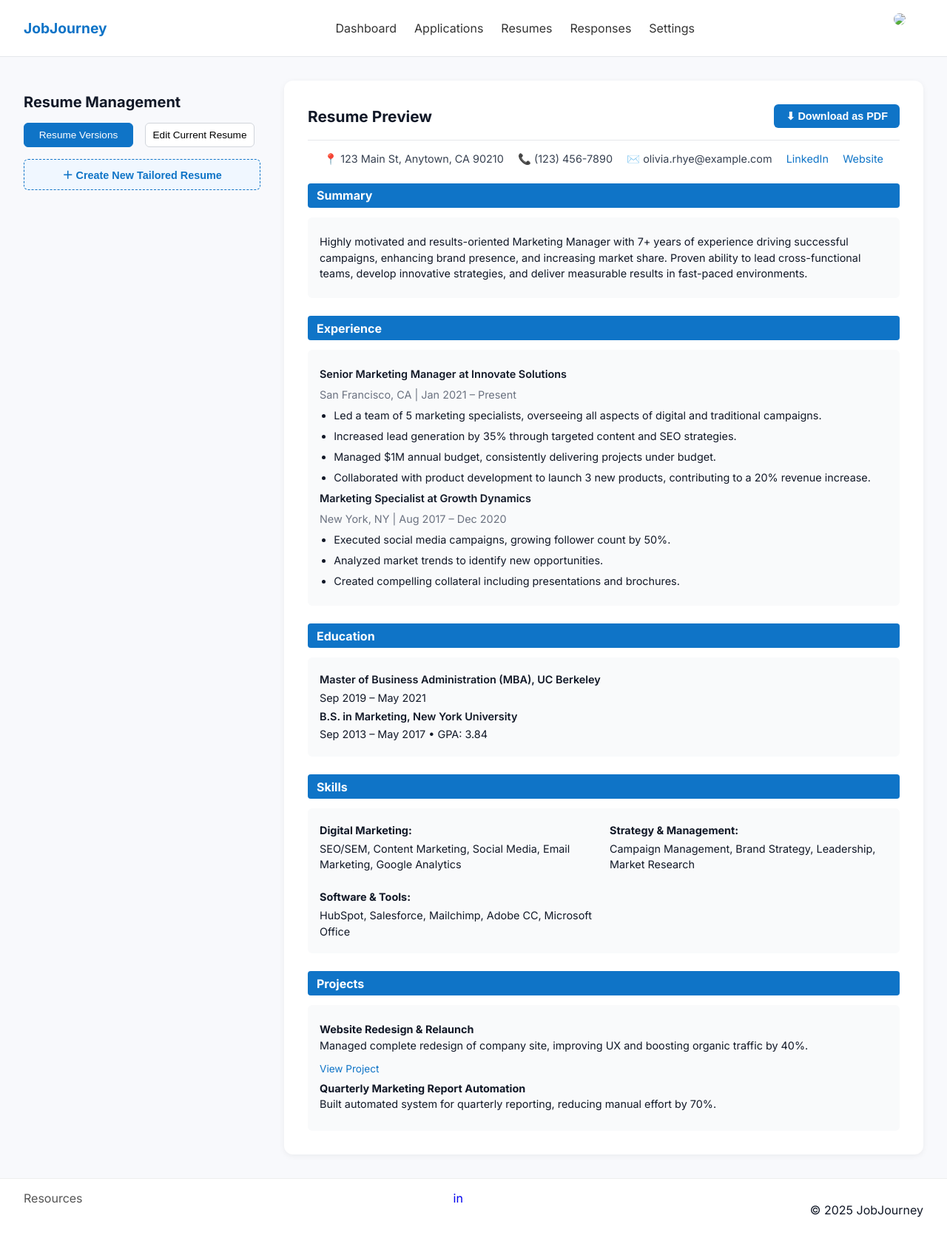
After one commit to ishhaan6233/resume, a Django app: template resume_app/templates/resumes.html in a window 1280 px wide. The commit adds this page. Shown: the whole page at 74% size. Run offline with Django 3.2, Linux system fonts and the light colour scheme; the template is opened without the code that fills it, so the values that code supplies are empty; some libraries are stand-ins or nearby versions.

Commit message:
implement resume feature

```diff
--- /dev/null
+++ b/requirements.txt
@@ -0,0 +1,3 @@
+asgiref==3.9.1
+Django==5.2.6
+sqlparse==0.5.3
--- /dev/null
+++ b/resume_app/static/resumes.css
@@ -0,0 +1,335 @@
+/* ===== General ===== */
+body {
+  margin: 0;
+  font-family: 'Inter', sans-serif;
+  background: #f8f9fc;
+  color: #111827;
+}
+
+/* ===== Navbar ===== */
+.navbar {
+  display: flex;
+  justify-content: space-between;
+  align-items: center;
+  background: #fff;
+  border-bottom: 1px solid #e5e7eb;
+  padding: 0.75rem 2rem;
+}
+
+.navbar .logo {
+  font-weight: 700;
+  font-size: 1.2rem;
+  color: #0f74c7;
+}
+
+.navbar .menu {
+  display: flex;
+  gap: 1.5rem;
+}
+
+.navbar .menu a {
+  text-decoration: none;
+  font-size: 0.95rem;
+  font-weight: 500;
+  color: #555;
+}
+
+.navbar .menu a.active {
+  color: #0f74c7;
+  font-weight: 700;
+}
+
+.navbar .avatar {
+  width: 36px;
+  height: 36px;
+  border-radius: 50%;
+  overflow: hidden;
+}
+
+.navbar .avatar img {
+  width: 100%;
+  height: 100%;
+  object-fit: cover;
+}
+
+/* ===== Layout ===== */
+.page {
+  display: grid;
+  grid-template-columns: 320px 1fr;
+  gap: 2rem;
+  padding: 2rem;
+}
+
+/* ===== Left Panel ===== */
+.left-panel h2 {
+  font-size: 1.25rem;
+  font-weight: 700;
+  margin-bottom: 1rem;
+}
+
+/* Toolbar (pill tabs + create button) */
+.toolbar {
+  display: flex;
+  gap: 0.5rem;
+  margin-bottom: 1rem;
+}
+
+.toolbar .tab {
+  flex: 1;
+  text-align: center;
+  padding: 0.5rem;
+  background: #fff;
+  border: 1px solid #d1d5db;
+  border-radius: 6px;
+  font-size: 0.85rem;
+  font-weight: 500;
+  cursor: pointer;
+}
+
+.toolbar .tab.active {
+  background: #0f74c7;
+  color: #fff;
+  border-color: #0f74c7;
+}
+
+.create-btn {
+  display: block;
+  width: 100%;
+  margin-bottom: 1rem;
+  padding: 0.6rem;
+  border: 1px dashed #0f74c7;
+  border-radius: 6px;
+  background: #f0f7ff;
+  font-size: 0.9rem;
+  font-weight: 600;
+  color: #0f74c7;
+  cursor: pointer;
+}
+
+/* Resume Card */
+.resume-card {
+  background: #fff;
+  border: 1px solid #e5e7eb;
+  border-radius: 8px;
+  padding: 1rem;
+  box-shadow: 0 1px 2px rgba(0,0,0,0.05);
+  position: relative;
+  margin-bottom: 1rem;
+}
+
+.resume-card.active {
+  border: 2px solid #0f74c7;
+}
+
+.resume-card h3 {
+  font-size: 1rem;
+  font-weight: 600;
+  margin: 0 0 0.5rem;
+}
+
+.resume-card .meta {
+  font-size: 0.8rem;
+  color: #6b7280;
+  margin-bottom: 0.4rem;
+}
+
+/* Status badge top-right */
+.resume-card .badge {
+  position: absolute;
+  top: 0.8rem;
+  right: 0.8rem;
+  background: #0f74c7;
+  color: #fff;
+  font-size: 0.75rem;
+  font-weight: 600;
+  padding: 0.2rem 0.6rem;
+  border-radius: 999px;
+}
+
+/* Card actions */
+.resume-card .actions {
+  margin-top: 0.8rem;
+  display: flex;
+  gap: 0.6rem;
+}
+
+.resume-card .actions button {
+  background: none;
+  border: none;
+  cursor: pointer;
+  font-size: 1rem;
+  color: #6b7280;
+}
+
+.resume-card .actions button:hover {
+  color: #0f74c7;
+}
+
+.resume-card .set-active {
+  margin-left: auto;
+  font-size: 0.8rem;
+  background: #f9fafb;
+  border: 1px solid #d1d5db;
+  border-radius: 6px;
+  padding: 0.3rem 0.6rem;
+  cursor: pointer;
+}
+
+.resume-card .set-active:hover {
+  border-color: #0f74c7;
+  color: #0f74c7;
+}
+
+/* ===== Right Panel (Preview) ===== */
+.preview-panel {
+  background: #fff;
+  border-radius: 12px;
+  padding: 2rem;
+  box-shadow: 0 2px 8px rgba(0,0,0,0.06);
+}
+
+.preview-header {
+  display: flex;
+  justify-content: space-between;
+  align-items: center;
+  margin-bottom: 1rem;
+}
+
+.preview-header h2 {
+  font-size: 1.3rem;
+  font-weight: 700;
+  margin: 0;
+}
+
+.preview-header button {
+  background: #0f74c7;
+  color: #fff;
+  border: none;
+  padding: 0.5rem 1rem;
+  border-radius: 6px;
+  cursor: pointer;
+  font-size: 0.9rem;
+  font-weight: 600;
+}
+
+.preview-header button:hover {
+  background: #0c5ba0;
+}
+
+.preview-panel hr {
+  border: none;
+  border-top: 1px solid #e5e7eb;
+  margin: 1rem 0;
+}
+
+/* Contact section */
+.contact {
+  display: flex;
+  justify-content: center;
+  flex-wrap: wrap;
+  gap: 1.2rem;
+  font-size: 0.9rem;
+  color: #374151;
+  margin-bottom: 1.5rem;
+}
+
+.contact a {
+  color: #0f74c7;
+  text-decoration: none;
+  font-weight: 500;
+}
+
+.contact a:hover {
+  text-decoration: underline;
+}
+
+/* Section blocks */
+.section {
+  margin-top: 1.5rem;
+}
+
+.section h3 {
+  background: #0f74c7;
+  color: #fff;
+  padding: 0.4rem 0.75rem;
+  border-radius: 4px;
+  font-size: 1rem;
+  font-weight: 700;
+  margin-bottom: 0.8rem;
+}
+
+/* Content box inside sections */
+.section .content {
+  background: #f9fafb;
+  padding: 1rem;
+  border-radius: 6px;
+}
+
+.section p,
+.section li {
+  font-size: 0.9rem;
+  line-height: 1.5;
+  margin: 0.4rem 0;
+}
+
+.section ul {
+  padding-left: 1.2rem;
+  margin: 0.4rem 0;
+}
+
+/* Job / Role styling */
+.job-title {
+  font-weight: 600;
+  font-size: 1rem;
+  margin: 0.2rem 0;
+}
+
+.job-meta {
+  font-size: 0.85rem;
+  color: #6b7280;
+  margin-bottom: 0.5rem;
+}
+
+/* Education */
+.education p {
+  margin: 0.2rem 0;
+  font-size: 0.9rem;
+}
+
+.education .degree {
+  font-weight: 600;
+}
+
+/* Skills grid */
+.skills-grid {
+  display: grid;
+  grid-template-columns: 1fr 1fr;
+  gap: 1rem;
+}
+
+.skills-grid p {
+  margin: 0.2rem 0;
+}
+
+/* Projects */
+.projects p {
+  margin-bottom: 0.6rem;
+}
+
+.projects a {
+  display: inline-block;
+  color: #0f74c7;
+  font-size: 0.85rem;
+  text-decoration: none;
+}
+
+.projects a:hover {
+  text-decoration: underline;
+}
+
+/* ===== Responsive ===== */
+@media (max-width: 1000px) {
+  .page {
+    grid-template-columns: 1fr;
+  }
+}
--- a/resume_app/templates/base.html
+++ b/resume_app/templates/base.html
@@ -6,6 +6,7 @@
     <meta name="viewport" content="width=device-width, initial-scale=1.0" />
     <title>{% block title %}JobJourney{% endblock %}</title>
     <link rel="stylesheet" href="{% static 'style.css' %}" />
+    <link rel="stylesheet" href="{% static 'resumes.css'%}" />
     <link rel="preconnect" href="https://fonts.googleapis.com" />
     <link rel="preconnect" href="https://fonts.gstatic.com" crossorigin />
     <link
@@ -20,7 +21,7 @@
       <ul class="nav-links">
         <li><a href="{% url 'home' %}">Dashboard</a></li>
         <li><a href="{% url 'applications' %}">Applications</a></li>
-        <li><a href="#">Resumes</a></li>
+        <li><a href="{% url 'resumes' %}">Resumes</a></li>
         <li><a href="#">Responses</a></li>
         <li><a href="#">Settings</a></li>
       </ul>
--- /dev/null
+++ b/resume_app/templates/resumes.html
@@ -0,0 +1,139 @@
+{% extends "base.html" %}
+{% load static %}
+
+{% block title %}Resumes - JobJourney{% endblock %}
+
+{% block content %}
+
+
+<div class="page">
+  <!-- ===== Left Panel ===== -->
+  <div class="left-panel">
+    <h2>Resume Management</h2>
+
+    <!-- Toolbar -->
+    <div class="toolbar">
+      <button class="tab active">Resume Versions</button>
+      <button class="tab">Edit Current Resume</button>
+    </div>
+
+    <button class="create-btn">＋ Create New Tailored Resume</button>
+
+    <!-- Resume Cards -->
+    {% for resume in resumes %}
+    <div class="resume-card {% if resume.status == 'Active' %}active{% endif %}">
+      <h3>{{ resume.name }}</h3>
+      <div class="meta">Last Modified: {{ resume.updated }}</div>
+      <div class="meta">Status: {{ resume.status }}</div>
+
+      {% if resume.status == "Active" %}
+        <span class="badge">Active</span>
+      {% endif %}
+
+      <div class="actions">
+        <button title="Edit">✏️</button>
+        <button title="Download">⬇️</button>
+        <button title="Delete">🗑️</button>
+        {% if resume.status != "Active" %}
+          <button class="set-active">Set Active</button>
+        {% endif %}
+      </div>
+    </div>
+    {% endfor %}
+  </div>
+
+  <!-- ===== Right Panel (Preview) ===== -->
+  <div class="preview-panel">
+    <div class="preview-header">
+      <h2>Resume Preview</h2>
+      <button>⬇ Download as PDF</button>
+    </div>
+    <hr />
+
+    <!-- Contact Info -->
+    <div class="contact">
+      <span>📍 123 Main St, Anytown, CA 90210</span>
+      <span>📞 (123) 456-7890</span>
+      <span>✉️ olivia.rhye@example.com</span>
+      <a href="#">LinkedIn</a>
+      <a href="#">Website</a>
+    </div>
+
+    <!-- Summary -->
+    <div class="section">
+      <h3>Summary</h3>
+      <div class="content">
+        <p>Highly motivated and results-oriented Marketing Manager with 7+ years of experience driving successful campaigns, enhancing brand presence, and increasing market share. Proven ability to lead cross-functional teams, develop innovative strategies, and deliver measurable results in fast-paced environments.</p>
+      </div>
+    </div>
+
+    <!-- Experience -->
+    <div class="section">
+      <h3>Experience</h3>
+      <div class="content">
+        <div class="job">
+          <p class="job-title">Senior Marketing Manager at Innovate Solutions</p>
+          <p class="job-meta">San Francisco, CA | Jan 2021 – Present</p>
+          <ul>
+            <li>Led a team of 5 marketing specialists, overseeing all aspects of digital and traditional campaigns.</li>
+            <li>Increased lead generation by 35% through targeted content and SEO strategies.</li>
+            <li>Managed $1M annual budget, consistently delivering projects under budget.</li>
+            <li>Collaborated with product development to launch 3 new products, contributing to a 20% revenue increase.</li>
+          </ul>
+        </div>
+        <div class="job">
+          <p class="job-title">Marketing Specialist at Growth Dynamics</p>
+          <p class="job-meta">New York, NY | Aug 2017 – Dec 2020</p>
+          <ul>
+            <li>Executed social media campaigns, growing follower count by 50%.</li>
+            <li>Analyzed market trends to identify new opportunities.</li>
+            <li>Created compelling collateral including presentations and brochures.</li>
+          </ul>
+        </div>
+      </div>
+    </div>
+
+    <!-- Education -->
+    <div class="section education">
+      <h3>Education</h3>
+      <div class="content">
+        <p class="degree">Master of Business Administration (MBA), UC Berkeley</p>
+        <p>Sep 2019 – May 2021</p>
+        <p class="degree">B.S. in Marketing, New York University</p>
+        <p>Sep 2013 – May 2017 • GPA: 3.84</p>
+      </div>
+    </div>
+
+    <!-- Skills -->
+    <div class="section skills">
+      <h3>Skills</h3>
+      <div class="content skills-grid">
+        <div>
+          <p><strong>Digital Marketing:</strong></p>
+          <p>SEO/SEM, Content Marketing, Social Media, Email Marketing, Google Analytics</p>
+        </div>
+        <div>
+          <p><strong>Strategy & Management:</strong></p>
+          <p>Campaign Management, Brand Strategy, Leadership, Market Research</p>
+        </div>
+        <div>
+          <p><strong>Software & Tools:</strong></p>
+          <p>HubSpot, Salesforce, Mailchimp, Adobe CC, Microsoft Office</p>
+        </div>
+      </div>
+    </div>
+
+    <!-- Projects -->
+    <div class="section projects">
+      <h3>Projects</h3>
+      <div class="content">
+        <p><strong>Website Redesign & Relaunch</strong><br>
+        Managed complete redesign of company site, improving UX and boosting organic traffic by 40%.</p>
+        <a href="#">View Project</a>
+        <p><strong>Quarterly Marketing Report Automation</strong><br>
+        Built automated system for quarterly reporting, reducing manual effort by 70%.</p>
+      </div>
+    </div>
+  </div>
+</div>
+{% endblock %}
--- a/resume_app/urls.py
+++ b/resume_app/urls.py
@@ -4,4 +4,5 @@ from . import views
 urlpatterns = [
     path("", views.home, name='home'),
     path("applications/", views.applications, name="applications"),
+    path("resumes/", views.resumes, name="resumes"),
 ]
```
Also changed, not shown: resume_app/views.py (+32 -0 lines).
